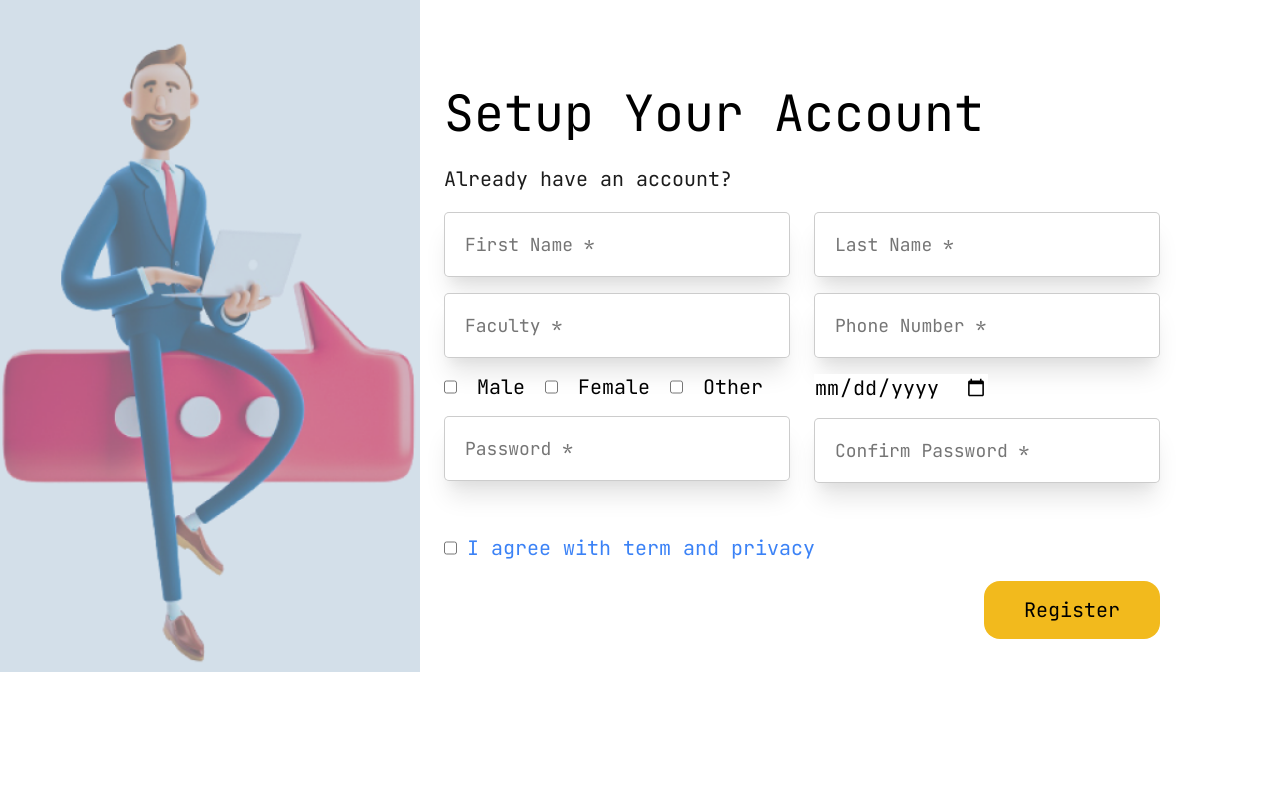
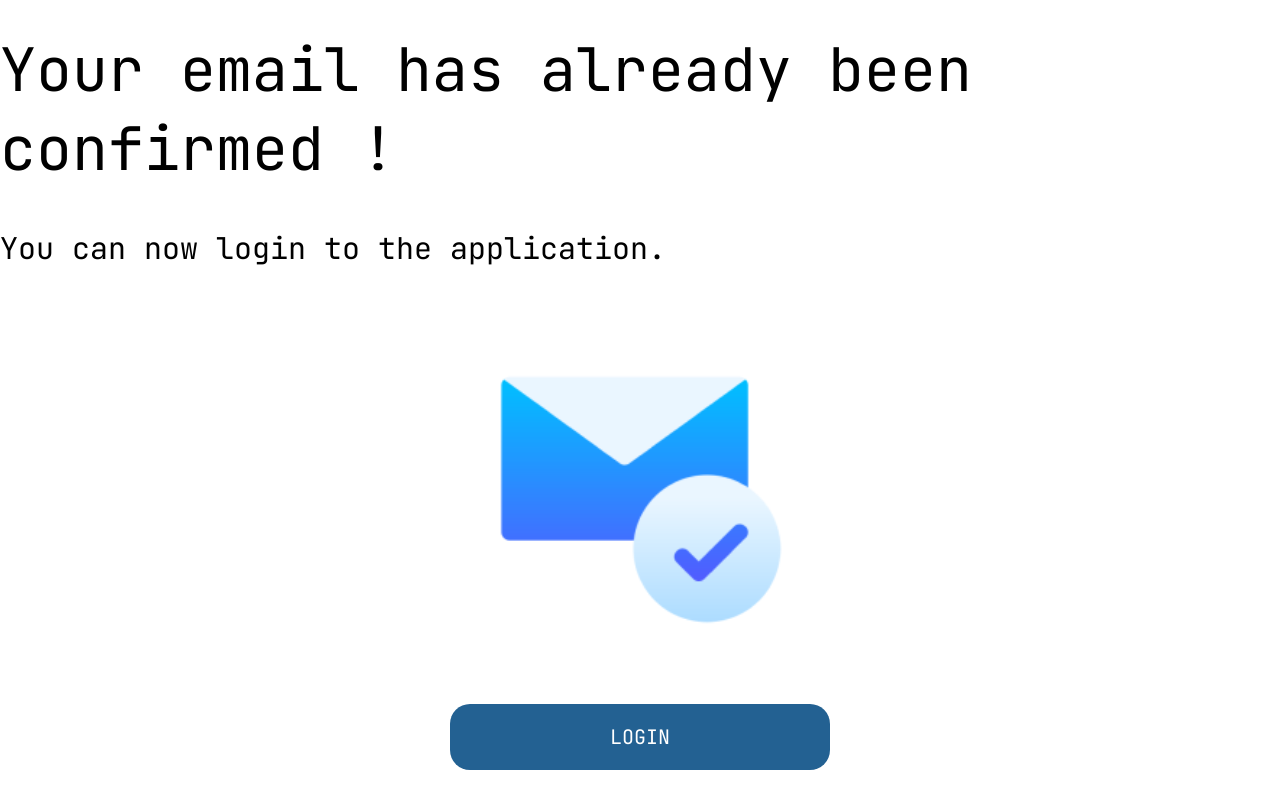
Before and after one commit to vclong2003/comp1640-fe, a React (Create React App) app: page / in a window 1280 px wide. Built offline with nearby package versions, Linux system fonts and the light colour scheme.

Commit message:
Done Confirm Email

```diff
--- a/src/App.tsx
+++ b/src/App.tsx
@@ -4,10 +4,10 @@ import "@fontsource/roboto/400.css";
 import "@fontsource/roboto/500.css";
 import "@fontsource/roboto/700.css";
 import "./assets/css/global.css";
-import SetupAccount from "./pages/setupAccount/SetupAccount";
+import SuccessConfirm from "./pages/successconfirm/SuccessConfirm";
 
 function App() {
-  return <SetupAccount/>;
+  return <SuccessConfirm />;
 }
 
 export default App;
--- /dev/null
+++ b/src/pages/successconfirm/SuccessConfirm.styled.tsx
@@ -0,0 +1,43 @@
+import styled from "styled-components";
+
+export const Container = styled.div`
+  display: flex;
+  flex-direction: column;
+  justify-content: center;
+  align-items: center;
+  min-height: 100vh;
+  gap: 60px;
+`;
+
+export const Top = styled.div``;
+
+export const Title = styled.div`
+  font-size: 60px;
+`;
+
+export const Description = styled.div`
+  font-size: 30px;
+  margin-top: var(--s-10);
+  margin-bottom: var(--s-8);
+`;
+
+export const Middel = styled.div`
+  img {
+    width: 317px;
+    height: auto;
+  }
+`;
+
+export const Bottom = styled.div``;
+
+export const BtnLogin = styled.button`
+  background-color: #236192;
+  padding: var(--s-5) var(--s-40);
+  border-radius: 20px;
+  color: white;
+  font-size: 20px;
+  cursor: pointer;
+  &:hover {
+    background-color: rgba(80, 126, 169, 0.8);
+  }
+`;
--- /dev/null
+++ b/src/pages/successconfirm/SuccessConfirm.tsx
@@ -0,0 +1,22 @@
+import React from "react";
+import * as S from "./SuccessConfirm.styled";
+import Success from "../../assets/images/Success.png";
+
+const SuccessConfirm = () => {
+  return (
+    <S.Container>
+      <S.Top>
+        <S.Title>Your email has already been confirmed !</S.Title>
+        <S.Description>You can now login to the application.</S.Description>
+      </S.Top>
+      <S.Middel>
+        <img src={Success} alt="" />
+      </S.Middel>
+      <S.Bottom>
+        <S.BtnLogin>LOGIN</S.BtnLogin>
+      </S.Bottom>
+    </S.Container>
+  );
+};
+
+export default SuccessConfirm;
```
Also changed, not shown: src/pages/emailconfirm/ConfirmForm/ConfirmForm.styled.tsx (added, +39 -0 lines), src/pages/emailconfirm/ConfirmForm/ConformForm.tsx (added, +20 -0 lines), src/pages/emailconfirm/EmailConfirm.styled.tsx (added, +18 -0 lines), src/pages/emailconfirm/EmailConfirm.tsx (added, +19 -0 lines), src/assets/images/Confirm.png (added), src/assets/images/Success.png (added).
